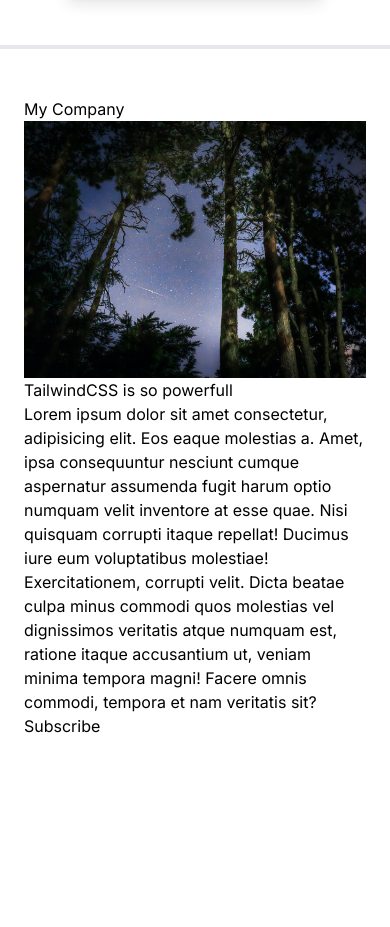
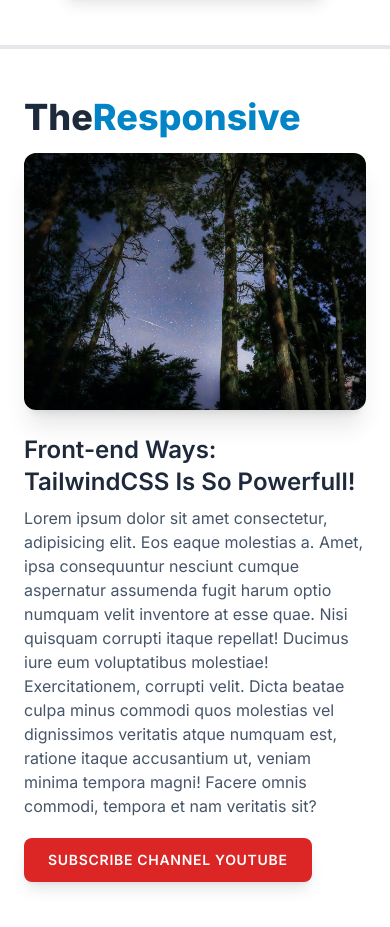
Before and after one commit to tamathecxder/belajar-tailwindcss, a website: page public/index.html in a window 390 px wide. Shown: the part 7733-8660 px from the top of the page. Drawn offline with Linux system fonts and the light colour scheme.

Commit message:
Menerapkan mobile first design

```diff
--- a/public/index.html
+++ b/public/index.html
@@ -212,13 +212,13 @@
 
 <hr class="my-12 border-t-4">
 
-<div class="container px-6 font-inter">
-  <h3>My Company</h3>
-  <img src="../public/assets/img/simple/hero1.jpg" alt="">
-  <h2>TailwindCSS is so powerfull</h2>
-  <p>Lorem ipsum dolor sit amet consectetur, adipisicing elit. Eos eaque molestias a. Amet, ipsa consequuntur nesciunt cumque aspernatur assumenda fugit harum optio numquam velit inventore at esse quae. Nisi quisquam corrupti itaque repellat! Ducimus iure eum voluptatibus molestiae! Exercitationem, corrupti velit. Dicta beatae culpa minus commodi quos molestias vel dignissimos veritatis atque numquam est, ratione itaque accusantium ut, veniam minima tempora magni! Facere omnis commodi, tempora et nam veritatis sit?</p>
-  <div>
-    <a href="#">Subscribe</a>
+<div class="container px-6 font-inter max-w-md mx-auto md:bg-transparent sm:max-w-xl md:max-w-5xl">
+  <h3 class="text-4xl font-bold text-slate-800 dark:text-slate-200">The<span class="text-sky-600">Responsive</span></h3>
+  <img src="../public/assets/img/simple/hero1.jpg" class="my-4 rounded-xl shadow-xl sm:my-6 sm:h-64 sm:w-full sm:object-cover sm:object-top md:h-80 md:object-center" alt="banner">
+  <h2 class="mt-6 text-2xl font-semibold text-slate-800 sm:text-4xl">Front-end Ways: TailwindCSS Is So Powerfull!</h2>
+  <p class="text-slate-600 mt-2 sm:mt-4 sm:text-xl md:text-lg">Lorem ipsum dolor sit amet consectetur, adipisicing elit. Eos eaque molestias a. Amet, ipsa consequuntur nesciunt cumque aspernatur assumenda fugit harum optio numquam velit inventore at esse quae. Nisi quisquam corrupti itaque repellat! Ducimus iure eum voluptatibus molestiae! Exercitationem, corrupti velit. Dicta beatae culpa minus commodi quos molestias vel dignissimos veritatis atque numquam est, ratione itaque accusantium ut, veniam minima tempora magni! Facere omnis commodi, tempora et nam veritatis sit?</p>
+  <div class="my-5">
+    <a href="#" class="px-6 py-3 inline-block bg-red-600 rounded-lg shadow-lg text-white font-semibold uppercase tracking-wider text-sm sm:text-base md:text-xs md:px-4">Subscribe Channel YouTube</a>
   </div>
 </div>
 
```
Also changed, not shown: public/css/output.css.
